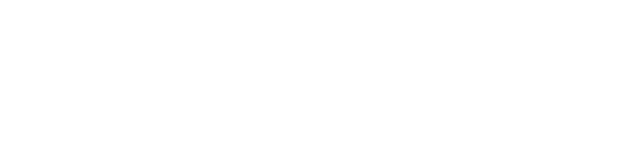
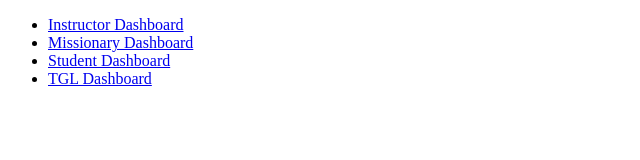
Before and after one commit to byuitechops/ECIDashboardDocs, a plain HTML site: page index.html in a window 1280 px wide. Shown: the whole page, without its empty margins (0-640 px from the left). Drawn offline with Linux system fonts and the light colour scheme.

Commit message:
added links to index.html

```diff
--- a/index.html
+++ b/index.html
@@ -1,3 +1,4 @@
+
 <!DOCTYPE HTML>
 <html>
 
@@ -5,7 +6,15 @@
 </head>
 
 <body>
+    <nav>
+        <ul>
+            <li> <a href="https://byuitechops.github.io/eci-dashboard-docs/instructorDashboard.html">Instructor Dashboard</a></li>
+            <li> <a href="https://byuitechops.github.io/eci-dashboard-docs/missionaryDashboard.html">Missionary Dashboard</a></li>
+            <li> <a href="https://byuitechops.github.io/eci-dashboard-docs/studentDashboard.html">Student Dashboard</a></li>
+            <li> <a href="https://byuitechops.github.io/eci-dashboard-docs/tglDashboard.html">TGL Dashboard</a></li>
+        </ul>
 
+    </nav>
 </body>
 
 </html>
```
Also changed, not shown: instructorDashboard.html (+1 -2 lines), missionaryDashboard.html (+1 -0 lines), studentDashboard.html (+1 -0 lines), tglDashboard.html (+1 -0 lines).
